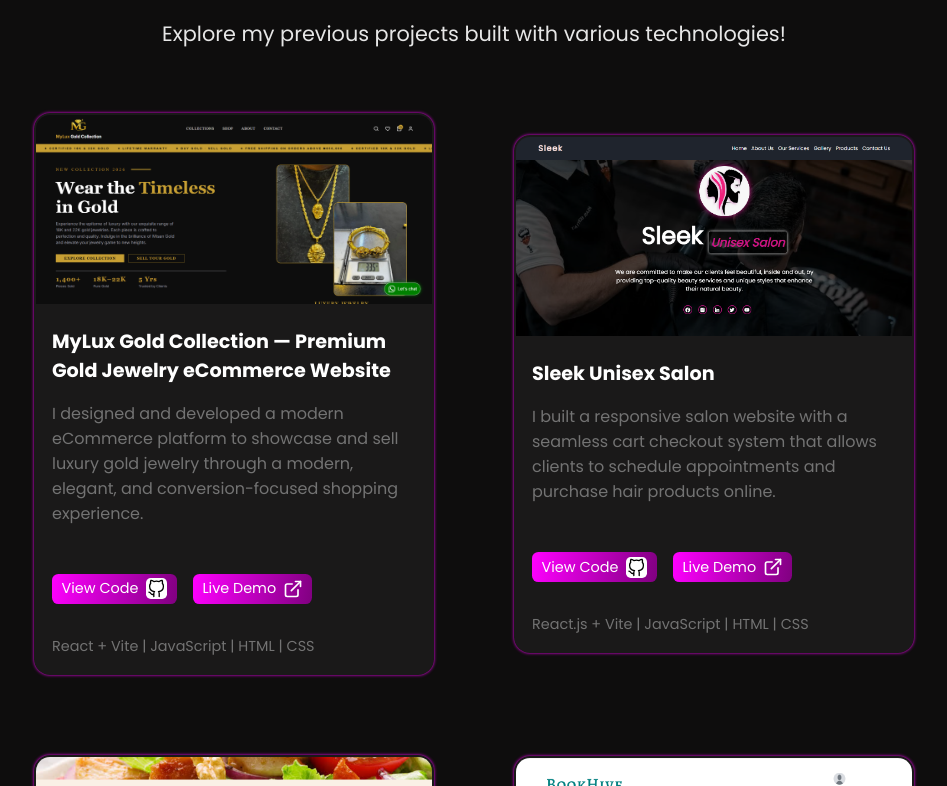
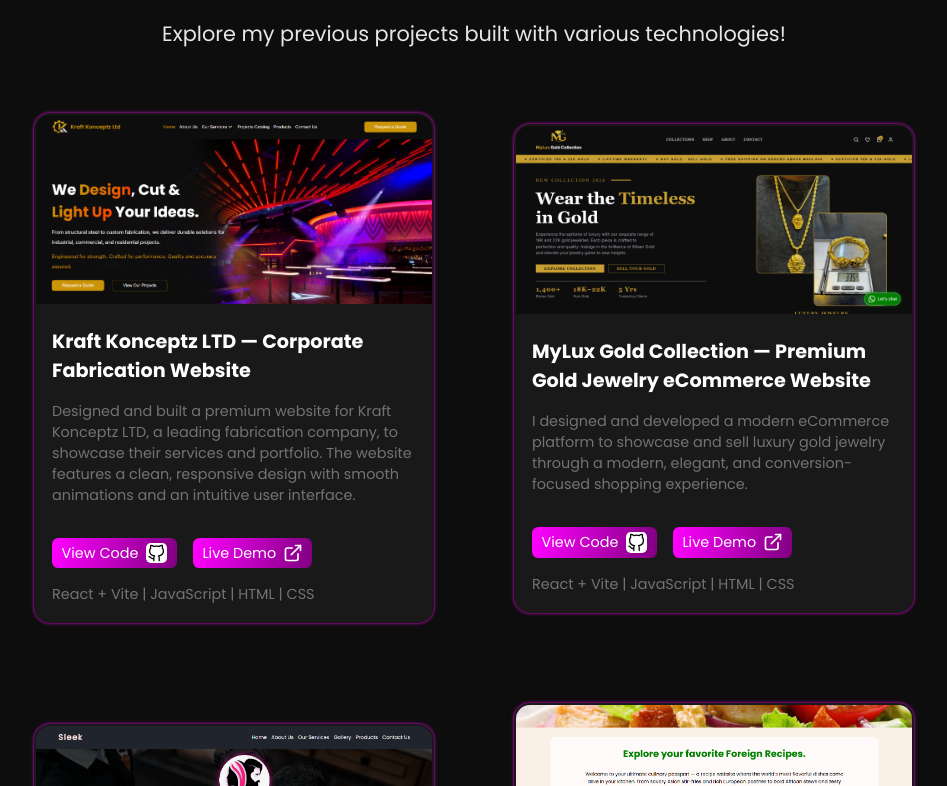
Before and after one commit to Dopetwist/Portfolio-site, a React (Vite) app: page / in a window 1280 px wide. Shown: the part 1774-2560 px from the top of the page, without its empty margins (166-1113 px from the left). Built offline with nearby package versions, Linux system fonts and the light colour scheme.

Commit message:
Add new project

```diff
--- a/src/index.css
+++ b/src/index.css
@@ -365,6 +365,7 @@
 }
 
 .descrp {
+    font-size: 0.9rem;
     color: var(--sub-text);
     margin: 1rem 0;
 }
@@ -391,7 +392,7 @@
     background: linear-gradient(100deg, var(--second-main), var(--main-color));
     color: #fff;
     font-size: 0.9rem;
-    margin: 2rem 0;
+    margin: 1rem 0;
     display: flex;
     justify-content: center;
     align-items: center;
--- a/src/index.js
+++ b/src/index.js
@@ -2,6 +2,15 @@
 const projects = [
     {
         id: 1,
+        title: "Kraft Konceptz LTD — Corporate Fabrication Website",
+        description: "Designed and built a premium website for Kraft Konceptz LTD, a leading fabrication company, to showcase their services and portfolio. The website features a clean, responsive design with smooth animations and an intuitive user interface.",
+        img: "/images/projects/kraft-konceptz.png",
+        github: "https://github.com/Dopetwist/KKZ-site.git",
+        tech: [ "React + Vite | ", "JavaScript | ", "HTML | ", "CSS" ],
+        live: "https://kkz-company.vercel.app"
+    },
+    {
+        id: 2,
         title: "MyLux Gold Collection — Premium Gold Jewelry eCommerce Website",
         description: "I designed and developed a modern eCommerce platform to showcase and sell luxury gold jewelry through a modern, elegant, and conversion-focused shopping experience.",
         img: "/images/projects/mylux.png",
@@ -10,7 +19,7 @@
         live: "https://mylux-gold-collection.vercel.app"
     },
     {
-        id: 2,
+        id: 3,
         title: "Sleek Unisex Salon",
         description: "I built a responsive salon website with a seamless cart checkout system that allows clients to schedule appointments and purchase hair products online.",
         img: "/images/projects/sleek.png",
@@ -19,7 +28,7 @@
         live: "https://sleek-salon.vercel.app"
     },
     {
-        id: 3,
+        id: 4,
         title: "Foreign Recipes Project",
         description: "Many restaurants struggle to access international recipes. I built a solution that allows users to explore and search varieties of foreign dishes worldwide with preparation instructions and video guides.",
         img: "/images/projects/recipe.png",
@@ -28,7 +37,7 @@
         live: "https://foreign-recipes.onrender.com"
     },
     {
-        id: 4,
+        id: 5,
         title: "BookHive",
         description: "Built a full-stack centralized system with secured authentication and profile dashboards designed to help readers capture, organize and revisit their thoughts and key insights on books, all in one place.",
         img: "/images/projects/bookhive.png",
@@ -37,22 +46,13 @@
         /* live: "https://bookhive-lq65.onrender.com" */
     },
     {
-        id: 5,
+        id: 6,
         title: "KwikScan",
         description: "Developed a web app that generates and scans QR Codes efficiently according to users preferences. It converts URLs and mobile numbers to QR codes for easy access.",
         img: "/images/projects/kwikscan.png",
         github: "https://github.com/Dopetwist/KwikScan.git",
         tech: [ "React + Vite | ", "JavaScript | ", "HTML | ", "CSS" ],
         live: "https://kwik-scan.vercel.app"
-    },
-    {
-        id: 6,
-        title: "GeoMindz",
-        description: "This project is a simple and interactive full stack quiz application that challenges users to match countries with their capitals. It was built with a focus on a clean, responsive UI and smooth quiz experience.",
-        img: "/images/projects/geomindz.png",
-        github: "https://github.com/Dopetwist/GeoMindz.git",
-        tech: [ "React.js + Vite | ", "Node.js | ", "PostgreSQL | ", "JavaScript | ", "Express.js | ", "HTML | ", "CSS" ],
-        /* live: "https://geomindz.onrender.com" */
     }
 ]
 
```
Also changed, not shown: public/images/projects/kraft-konceptz.png (added).
